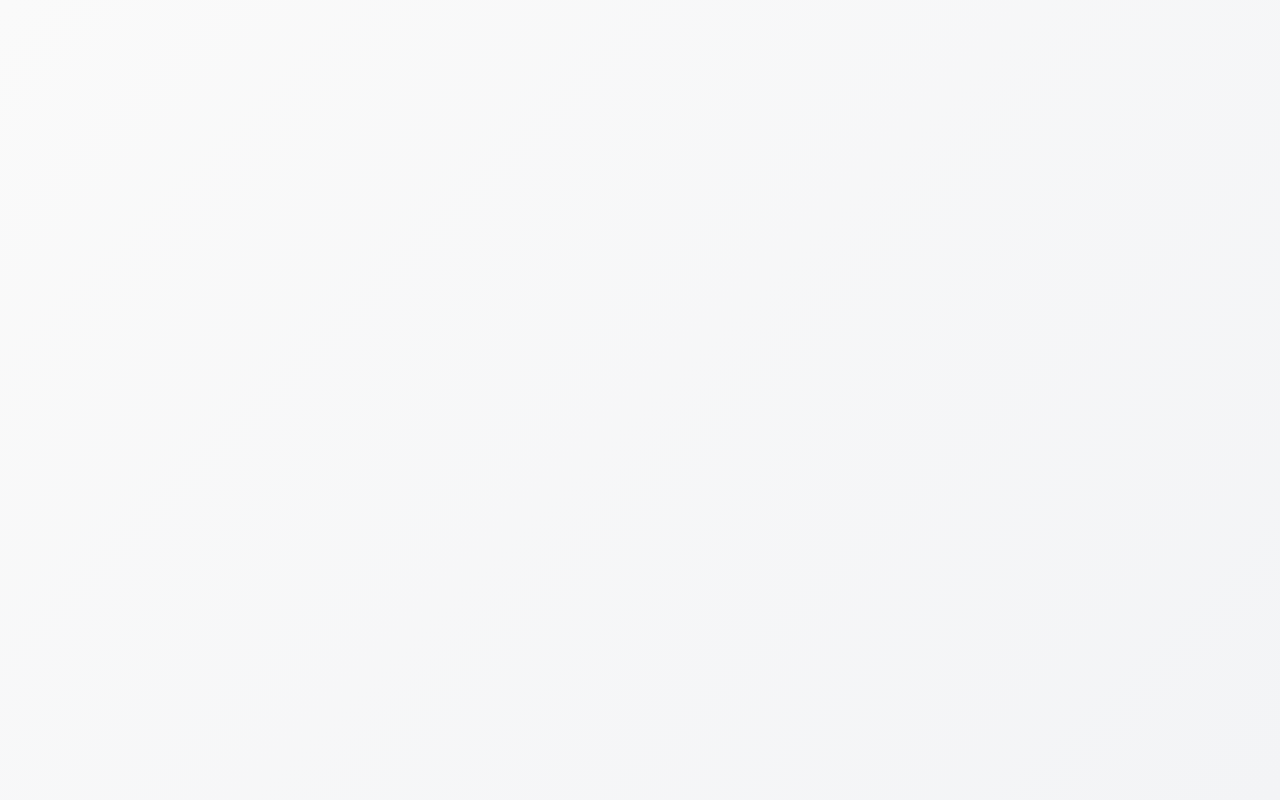
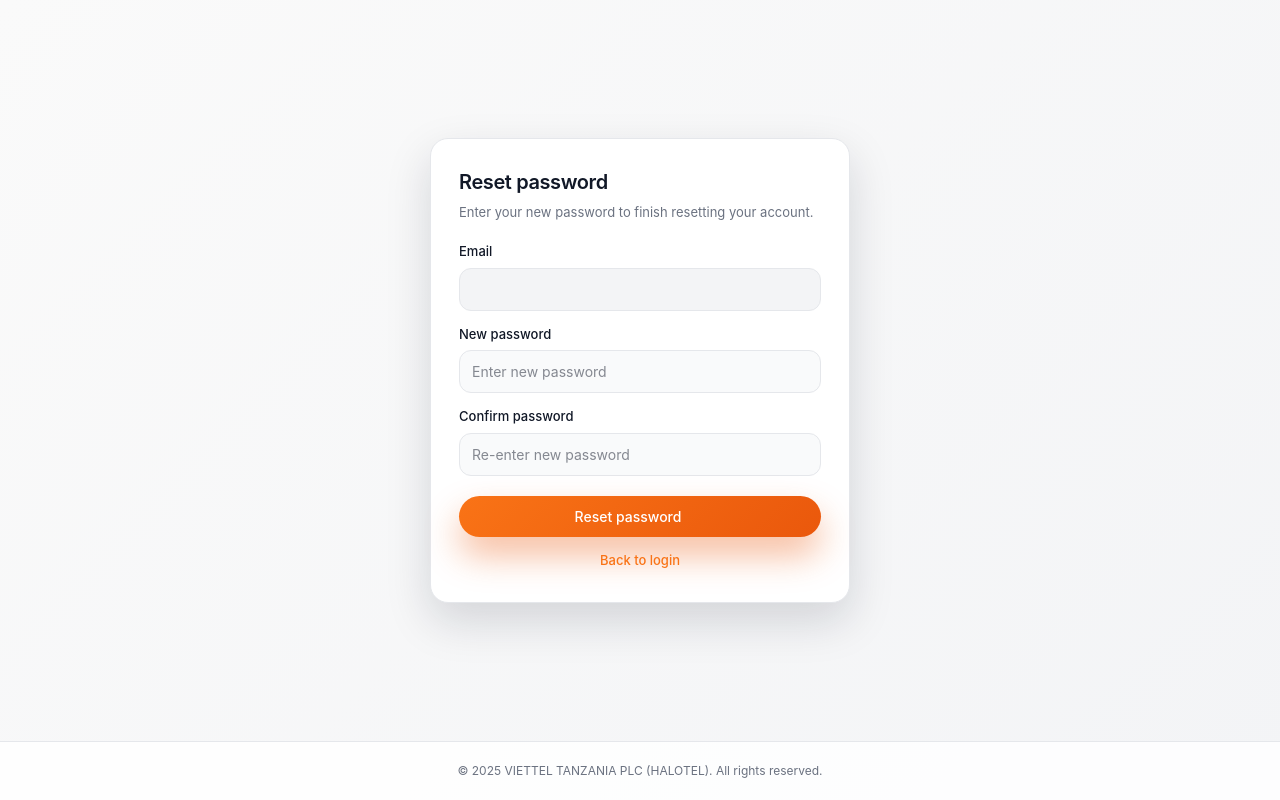
Before and after one commit to Gustanza/halo_bi_reports_portal, a Vue app in the folder vuee/: page /reset-password in a window 1280 px wide. Before the commit this address had no page. Built offline with nearby package versions, Linux system fonts and the light colour scheme.

Commit message:
reset_implementation

```diff
--- a/vuee/src/router/index.js
+++ b/vuee/src/router/index.js
@@ -1,12 +1,12 @@
 import Login from "../views/Login.vue";
 import AuthLayout from "../components/AuthLayout.vue";
-import DashLayout from "../components/DashLayout.vue";
 import Departments from "../views/Departments.vue";
 import Reports from "../views/Reports.vue"
 import store from "../store";
 import ManageDepartments from "../views/ManageDepartments.vue";
 import ManageUsers from "../views/ManageUsers.vue";
-import ForgotPassword from "../views/ForgotPassword.vue"
+import ForgotPassword from "../views/ForgotPassword.vue";
+import ResetPassword from "../views/ResetPassword.vue";
 
 
 import { createRouter, createWebHistory } from 'vue-router';
@@ -31,6 +31,11 @@ const routes = [
                 path: "/forgot-password",
                 name: "ForgotPassword",
                 component: ForgotPassword
+            },
+            {
+                path: "/reset-password",
+                name: "ResetPassword",
+                component: ResetPassword
             }
         ]
     },
--- a/vuee/src/views/ResetPassword.vue
+++ b/vuee/src/views/ResetPassword.vue
@@ -0,0 +1,323 @@
+<template>
+  <div class="page">
+    <main>
+      <div class="auth-wrapper">
+        <div class="auth-card">
+          <div class="auth-header">
+            <h2>Reset password</h2>
+            <p class="auth-subtitle">
+              Enter your new password to finish resetting your account.
+            </p>
+          </div>
+
+          <form class="auth-form" @submit.prevent="handleSubmit">
+            <div class="field">
+              <label for="email">Email</label>
+              <input
+                id="email"
+                type="email"
+                :value="email"
+                disabled
+              />
+            </div>
+
+            <div class="field">
+              <label for="password">New password</label>
+              <input
+                id="password"
+                v-model="password"
+                type="password"
+                placeholder="Enter new password"
+                autocomplete="new-password"
+                required
+              />
+            </div>
+
+            <div class="field">
+              <label for="password_confirmation">Confirm password</label>
+              <input
+                id="password_confirmation"
+                v-model="passwordConfirmation"
+                type="password"
+                placeholder="Re-enter new password"
+                autocomplete="new-password"
+                required
+              />
+            </div>
+
+            <button class="primary-button" type="submit" :disabled="loading">
+              <span v-if="!loading">Reset password</span>
+              <span v-else>Resetting...</span>
+              <i data-lucide="arrow-right" class="button-icon"></i>
+            </button>
+
+            <p v-if="status" class="status-text success">
+              {{ status }}
+            </p>
+            <p v-if="error" class="status-text error">
+              {{ error }}
+            </p>
+          </form>
+
+          <div class="footer-link">
+            <router-link :to="{ name: 'Login' }">Back to login</router-link>
+          </div>
+        </div>
+      </div>
+    </main>
+
+    <footer>
+      © 2025 VIETTEL TANZANIA PLC (HALOTEL). All rights reserved.
+    </footer>
+  </div>
+</template>
+
+<script setup>
+import { ref } from "vue";
+import { useRoute, useRouter } from "vue-router";
+import axiosClient from "../axiosClient";
+
+const route = useRoute();
+const router = useRouter();
+
+const email = route.query.email || "";
+const token = route.query.token || "";
+
+const password = ref("");
+const passwordConfirmation = ref("");
+const status = ref("");
+const error = ref("");
+const loading = ref(false);
+
+const handleSubmit = () => {
+  status.value = "";
+  error.value = "";
+
+  if (!email || !token) {
+    error.value = "Missing reset link information. Please request a new link.";
+    return;
+  }
+
+  if (password.value !== passwordConfirmation.value) {
+    error.value = "Passwords do not match.";
+    return;
+  }
+
+  loading.value = true;
+
+  axiosClient
+    .post("/reset-password", {
+      email,
+      token,
+      password: password.value,
+      password_confirmation: passwordConfirmation.value,
+    })
+    .then(() => {
+      status.value = "Password reset successfully. Redirecting to login...";
+      setTimeout(() => router.push({ name: "Login" }), 1500);
+    })
+    .catch(() => {
+      error.value = "Could not reset password. Please try again.";
+    })
+    .finally(() => {
+      loading.value = false;
+    });
+};
+</script>
+
+<style scoped>
+::root {
+  --halotel-orange: #f97316;
+  --bg: #f5f5f7;
+  --card: #ffffff;
+  --border: #e5e7eb;
+  --text: #111827;
+  --muted: #6b7280;
+}
+
+* {
+  box-sizing: border-box;
+  font-family: "Inter", -apple-system, BlinkMacSystemFont, sans-serif;
+}
+
+.page {
+  min-height: 100vh;
+  background: linear-gradient(135deg, #fafafa, #f3f4f6);
+  color: var(--text);
+  display: flex;
+  flex-direction: column;
+}
+
+main {
+  flex: 1;
+  max-width: 1200px;
+  margin: auto;
+  padding: 24px;
+  display: flex;
+  align-items: center;
+  justify-content: center;
+}
+
+.auth-wrapper {
+  width: 100%;
+  display: flex;
+  justify-content: center;
+}
+
+.auth-card {
+  width: 100%;
+  max-width: 420px;
+  background: var(--card);
+  border-radius: 18px;
+  border: 1px solid var(--border);
+  padding: 28px 28px 32px;
+  box-shadow: 0 18px 45px rgba(15, 23, 42, 0.15);
+}
+
+.auth-header h2 {
+  margin: 0;
+  font-size: 20px;
+  font-weight: 600;
+  letter-spacing: -0.02em;
+}
+
+.auth-subtitle {
+  margin-top: 6px;
+  font-size: 13px;
+  color: var(--muted);
+}
+
+.auth-form {
+  margin-top: 20px;
+  display: flex;
+  flex-direction: column;
+  gap: 14px;
+}
+
+.field {
+  display: flex;
+  flex-direction: column;
+  gap: 6px;
+}
+
+label {
+  font-size: 13px;
+  font-weight: 500;
+}
+
+input[type="email"],
+input[type="password"] {
+  border-radius: 12px;
+  border: 1px solid var(--border);
+  padding: 10px 12px;
+  font-size: 14px;
+  outline: none;
+  background: #f9fafb;
+  transition: border-color 0.15s ease, box-shadow 0.15s ease,
+    background-color 0.15s ease;
+}
+
+input[type="email"]:focus,
+input[type="password"]:focus {
+  border-color: var(--halotel-orange);
+  box-shadow: 0 0 0 1px rgba(249, 115, 22, 0.25);
+  background: #ffffff;
+}
+
+input[disabled] {
+  background: #f3f4f6;
+  color: var(--muted);
+  cursor: not-allowed;
+}
+
+.primary-button {
+  margin-top: 6px;
+  width: 100%;
+  border: none;
+  border-radius: 999px;
+  padding: 10px 14px;
+  font-size: 14px;
+  font-weight: 500;
+  display: inline-flex;
+  align-items: center;
+  justify-content: center;
+  gap: 8px;
+  background: linear-gradient(135deg, #f97316, #ea580c);
+  color: white;
+  cursor: pointer;
+  box-shadow: 0 18px 35px rgba(234, 88, 12, 0.4);
+  transition: transform 0.15s ease, box-shadow 0.15s ease,
+    filter 0.15s ease, opacity 0.15s ease;
+}
+
+.primary-button:disabled {
+  opacity: 0.7;
+  cursor: not-allowed;
+}
+
+.primary-button:hover:not(:disabled) {
+  transform: translateY(-1px);
+  box-shadow: 0 22px 40px rgba(234, 88, 12, 0.5);
+  filter: brightness(1.02);
+}
+
+.primary-button:active:not(:disabled) {
+  transform: translateY(0);
+  box-shadow: 0 12px 24px rgba(234, 88, 12, 0.35);
+}
+
+.button-icon {
+  width: 16px;
+  height: 16px;
+  stroke-width: 1.8;
+}
+
+.status-text {
+  margin: 4px 0 0 0;
+  font-size: 13px;
+}
+
+.status-text.success {
+  color: #16a34a;
+}
+
+.status-text.error {
+  color: #b91c1c;
+}
+
+.footer-link {
+  margin-top: 14px;
+  font-size: 13px;
+  color: var(--muted);
+  text-align: center;
+}
+
+.footer-link a {
+  color: var(--halotel-orange);
+  text-decoration: none;
+  font-weight: 500;
+}
+
+.footer-link a:hover {
+  text-decoration: underline;
+}
+
+footer {
+  border-top: 1px solid var(--border);
+  padding: 20px 24px;
+  text-align: center;
+  font-size: 12px;
+  color: var(--muted);
+  background: rgba(255, 255, 255, 0.85);
+}
+
+@media (max-width: 600px) {
+  main {
+    padding: 20px 16px 32px;
+  }
+
+  .auth-card {
+    padding: 24px 20px 28px;
+  }
+}
+</style>
```
Also changed, not shown: 1 other file (tests, documents, lock files or other folders).
